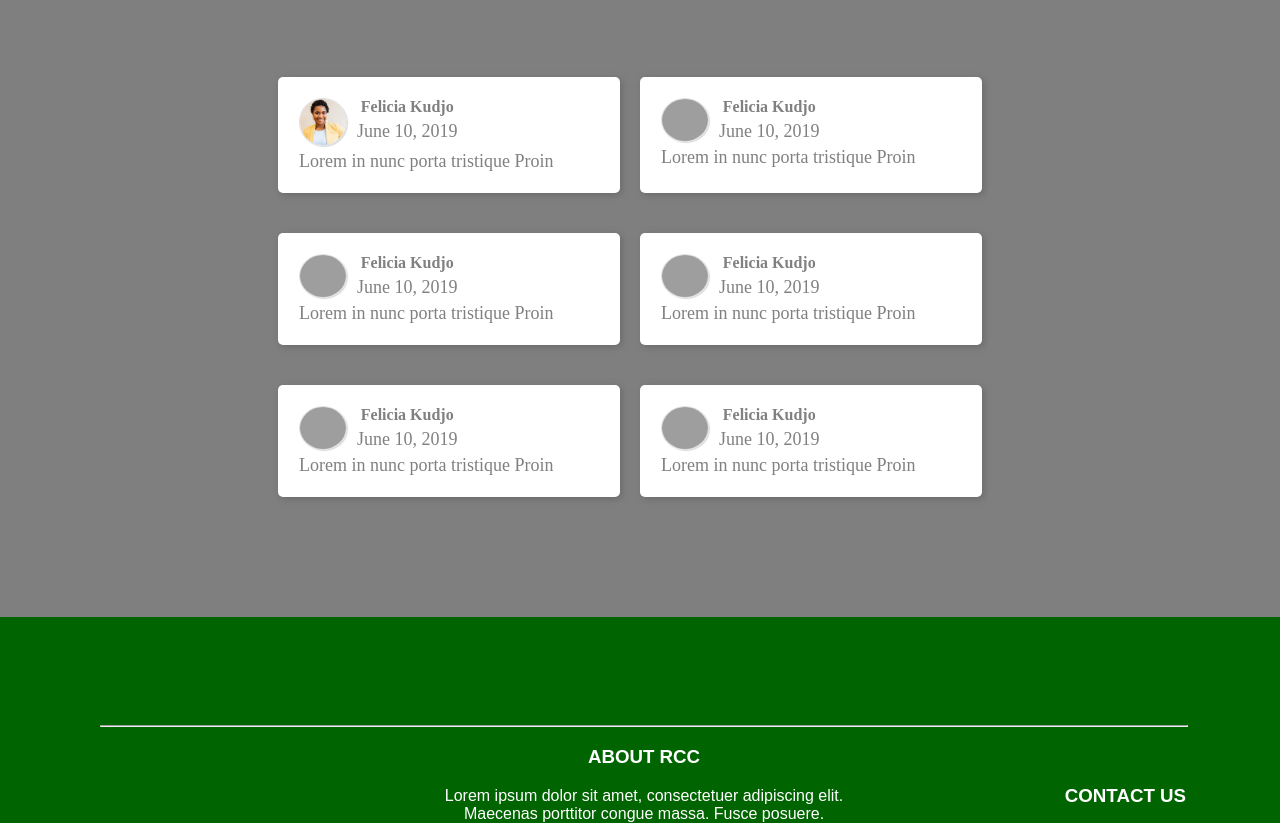
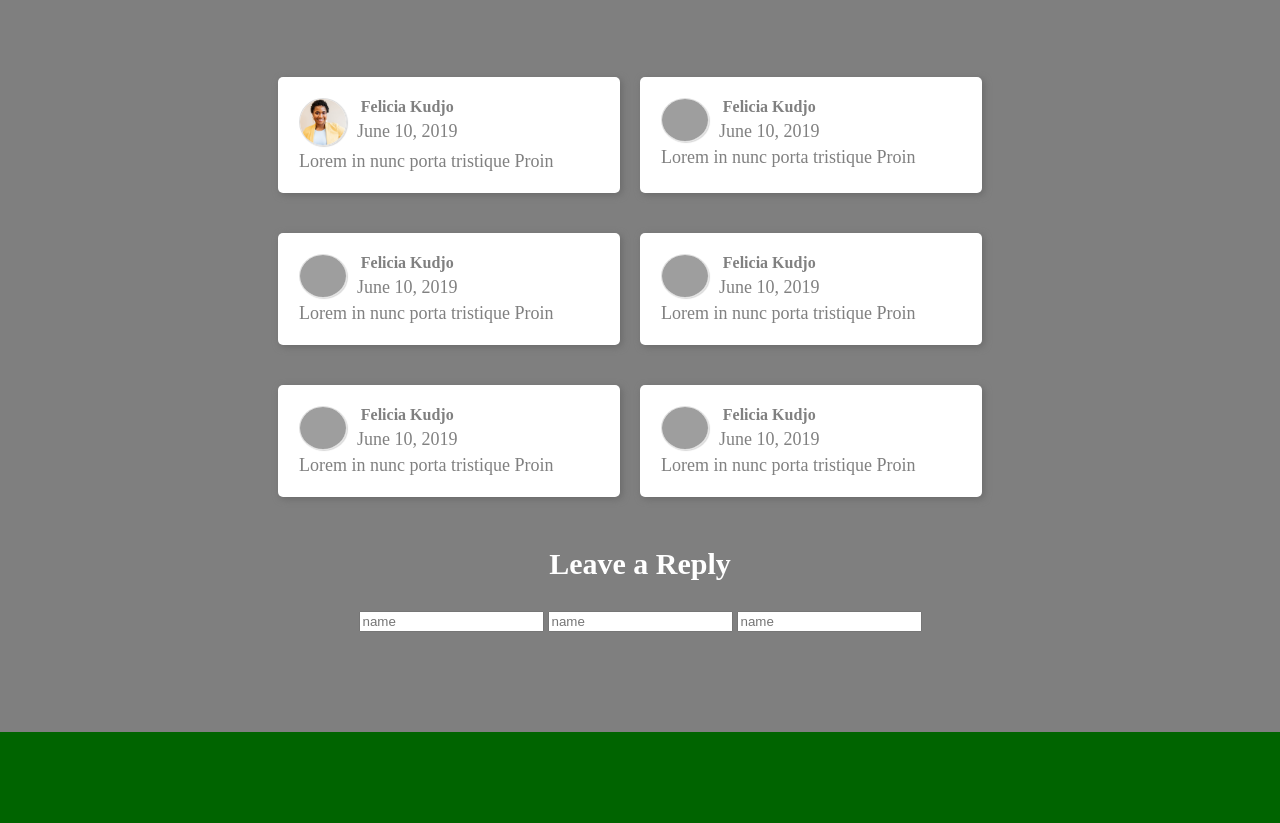
Before and after one commit to ctokoli/RCC-Project, a plain HTML site: page Reviews.html in a window 1280 px wide. Shown: the part 266-1089 px from the top of the page. Drawn offline with Linux system fonts and the light colour scheme; grey boxes are pictures that could not be loaded.

Commit message:
add form section

```diff
--- a/Reviews.html
+++ b/Reviews.html
@@ -95,6 +95,16 @@
         <p>Lorem in nunc porta tristique Proin</p>
       </div>
     </div>
+    <div class="form-cont">
+      <h3>Leave a Reply</h3>
+      <div>
+        <form>
+          <input type="text" placeholder="name" >
+          <input type="text" placeholder="name" >
+          <input type="text" placeholder="name" >
+        </form>
+      </div>
+    </div>
   </div>
 
 
```
